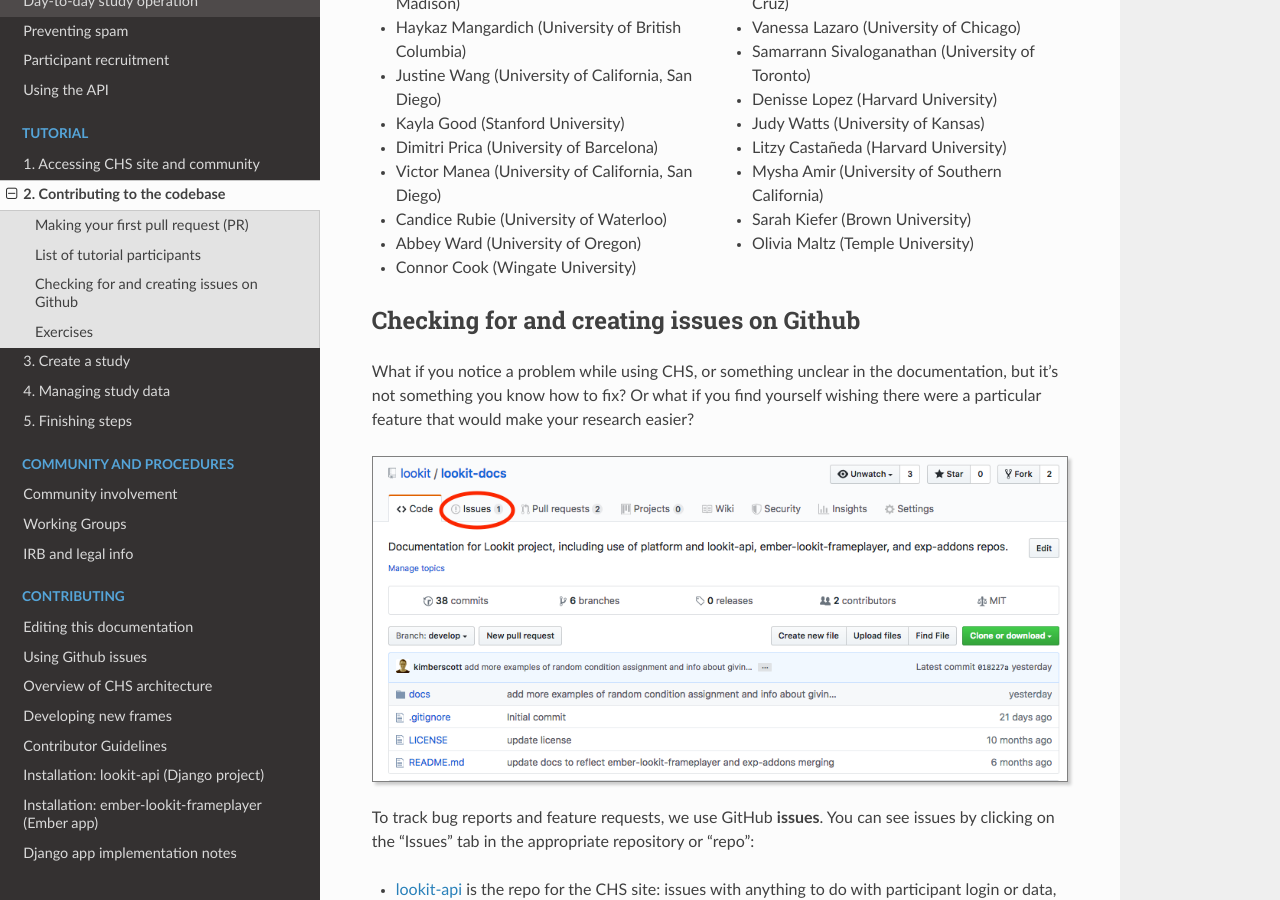
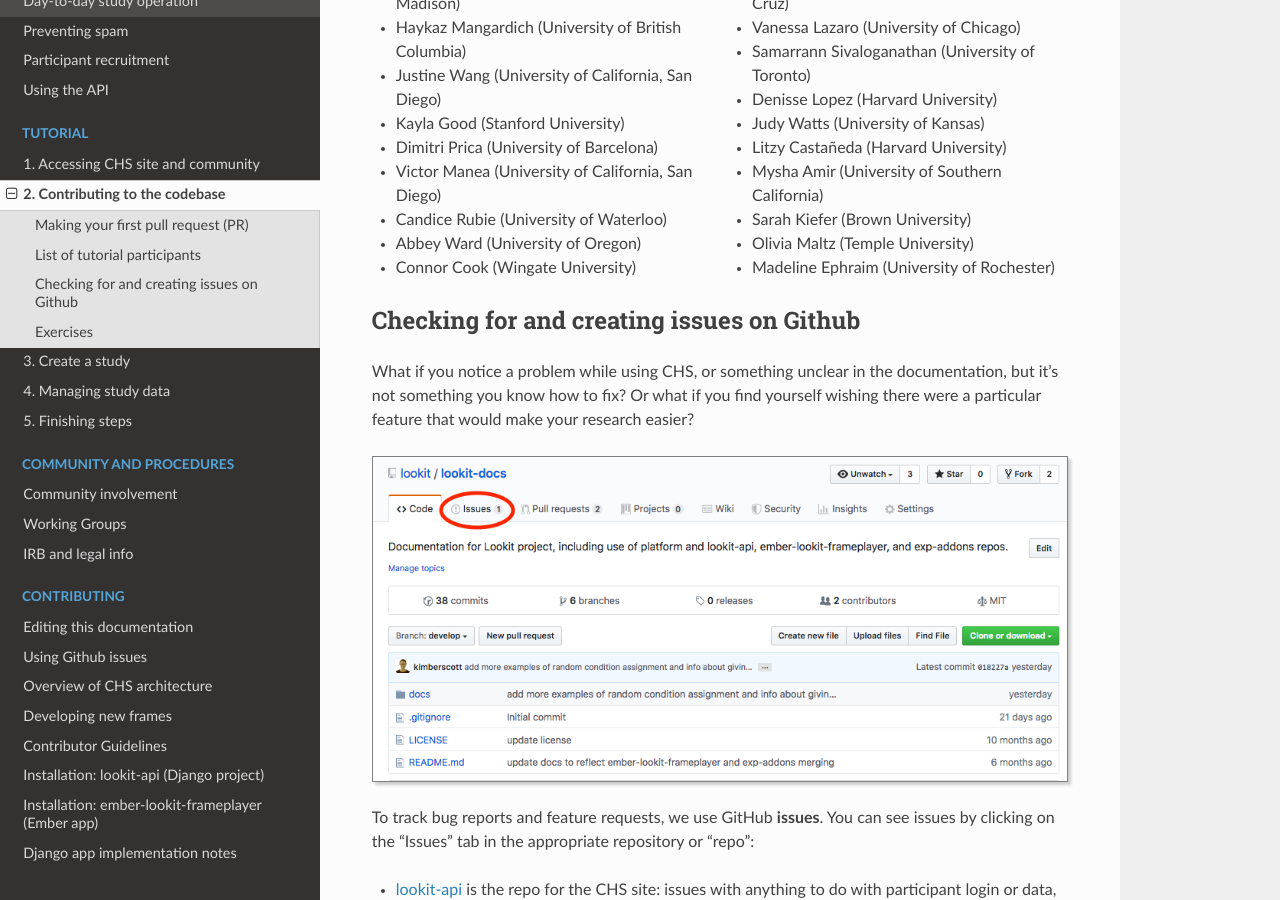
Before and after one commit to lookit/lookit-docs, a Sphinx documentation site: the page built from docs/source/tutorial-contributing.rst, in a window 1280 px wide and 900 px high, scrolled down 9153 px. Built offline with Sphinx 7.4.7 and the Read the Docs theme 3.1.0, drawn with Linux system fonts in a browser that asks for light colours.

Commit message:
Update tutorial-contributing.rst
Adding my name to the list of tutorial participants!

```diff
--- a/docs/source/tutorial-contributing.rst
+++ b/docs/source/tutorial-contributing.rst
@@ -367,6 +367,7 @@
 - Mysha Amir (University of Southern California)
 - Sarah Kiefer (Brown University)
 - Olivia Maltz (Temple University)
+- Madeline Ephraim (University of Rochester)
 
 Checking for and creating issues on Github
 -------------------------------------------
```
